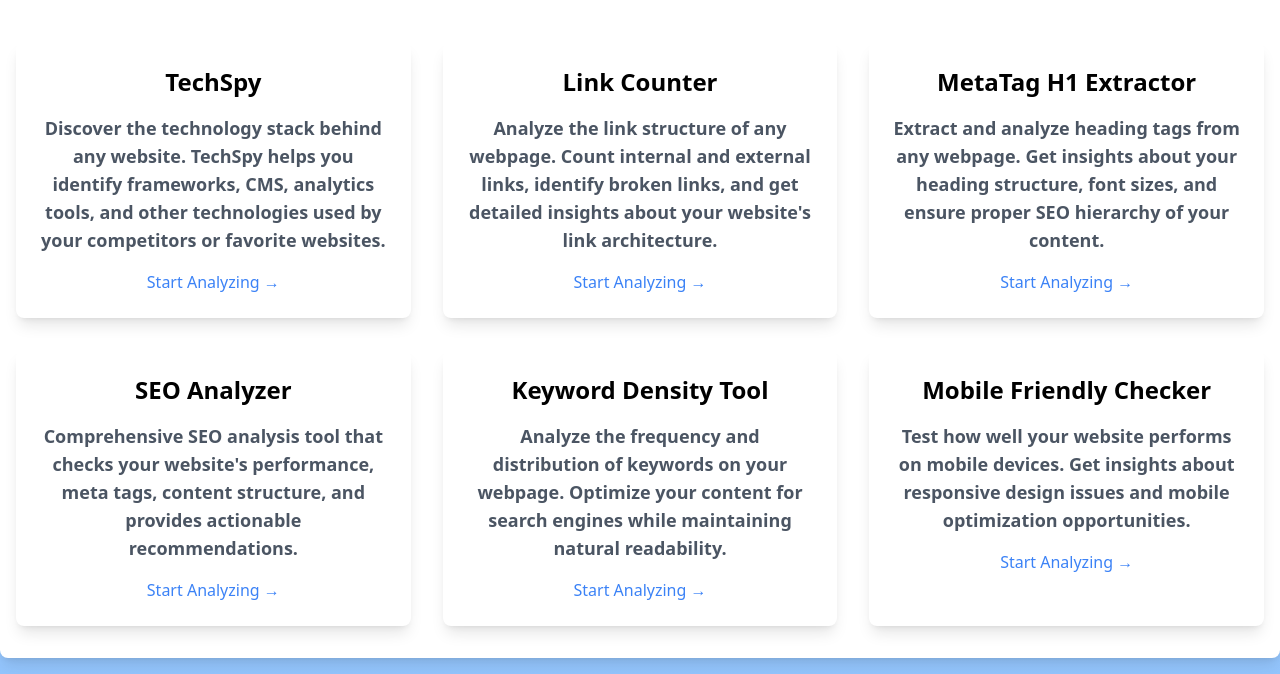
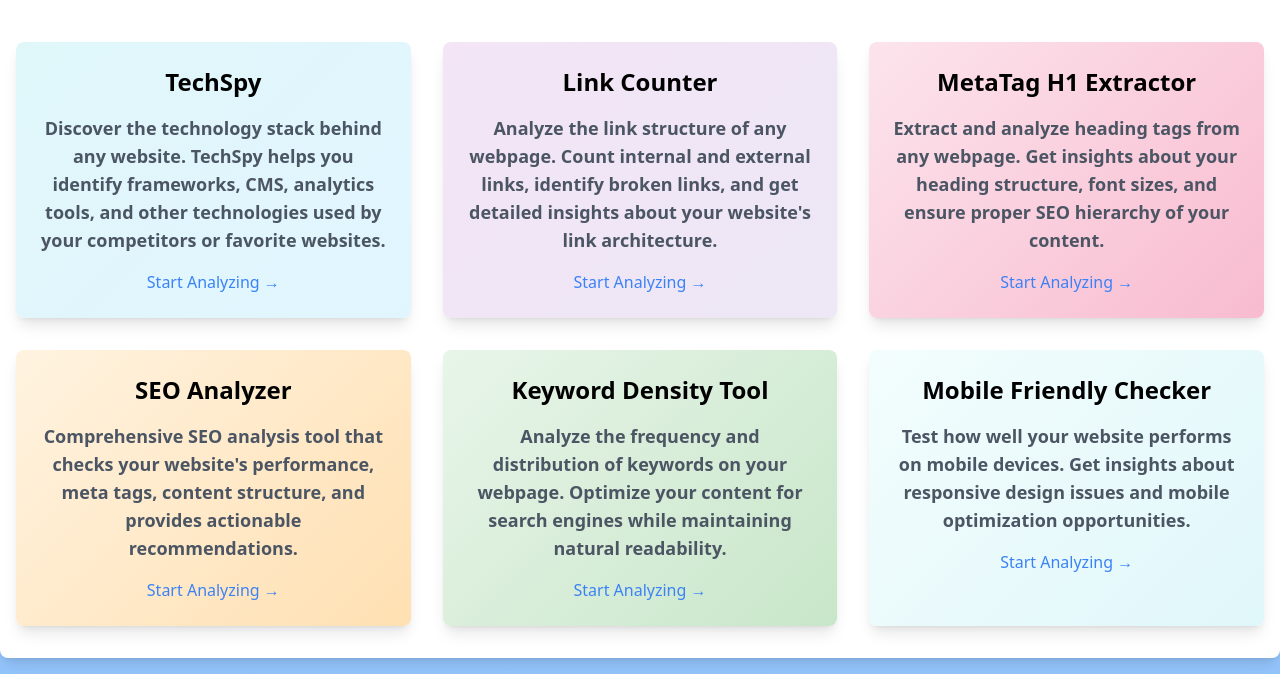
Before and after one commit to Maksim-Manojlovic/NodeJS-ExpressJS-Web-tools, a website: page public/seo-soft/seo-page.html in a window 1280 px wide. Shown: the part 126-800 px from the top of the page. Drawn offline with nearby package versions, Linux system fonts and the light colour scheme; files that its build step writes are made by us from their sources; files whose address does not match are found by name.

Commit message:
[ADD] Little styling background added

```diff
--- a/public/seo-soft/seo-page.html
+++ b/public/seo-soft/seo-page.html
@@ -14,7 +14,7 @@
 
         <div class="grid grid-cols-1 md:grid-cols-2 lg:grid-cols-3 gap-8">
             <!-- TechSpy -->
-            <div class="bg-white rounded-lg shadow-lg p-6">
+            <div class="bg-white rounded-lg shadow-lg p-6" style="background: linear-gradient(135deg, #e0f7fa, #e1f5fe);">
                 <h2 class="text-2xl font-bold mb-4">TechSpy</h2>
                 <p class="text-gray-600 mb-4">
                     Discover the technology stack behind any website. TechSpy helps you identify frameworks,
@@ -24,7 +24,7 @@
             </div>
 
             <!-- Link Counter -->
-            <div class="bg-white rounded-lg shadow-lg p-6">
+            <div class="bg-white rounded-lg shadow-lg p-6" style="background: linear-gradient(135deg, #f3e5f5, #ede7f6);">
                 <h2 class="text-2xl font-bold mb-4">Link Counter</h2>
                 <p class="text-gray-600 mb-4">
                     Analyze the link structure of any webpage. Count internal and external links,
@@ -34,7 +34,7 @@
             </div>
 
             <!-- MetaTag H1 -->
-            <div class="bg-white rounded-lg shadow-lg p-6">
+            <div class="bg-white rounded-lg shadow-lg p-6" style="background: linear-gradient(135deg, #fce4ec, #f8bbd0);">
                 <h2 class="text-2xl font-bold mb-4">MetaTag H1 Extractor</h2>
                 <p class="text-gray-600 mb-4">
                     Extract and analyze heading tags from any webpage. Get insights about your heading
@@ -44,7 +44,7 @@
             </div>
 
             <!-- SEO Analyzer -->
-            <div class="bg-white rounded-lg shadow-lg p-6">
+            <div class="bg-white rounded-lg shadow-lg p-6" style="background: linear-gradient(135deg, #fff3e0, #ffe0b2);">
                 <h2 class="text-2xl font-bold mb-4">SEO Analyzer</h2>
                 <p class="text-gray-600 mb-4">
                     Comprehensive SEO analysis tool that checks your website's performance,
@@ -54,7 +54,7 @@
             </div>
 
             <!-- Keyword Density -->
-            <div class="bg-white rounded-lg shadow-lg p-6">
+            <div class="bg-white rounded-lg shadow-lg p-6" style="background: linear-gradient(135deg, #e8f5e9, #c8e6c9);">
                 <h2 class="text-2xl font-bold mb-4">Keyword Density Tool</h2>
                 <p class="text-gray-600 mb-4">
                     Analyze the frequency and distribution of keywords on your webpage.
@@ -64,7 +64,7 @@
             </div>
 
             <!-- Mobile Friendly -->
-            <div class="bg-white rounded-lg shadow-lg p-6">
+            <div class="bg-white rounded-lg shadow-lg p-6" style="background: linear-gradient(135deg, #f3fdfd, #e0f7fa);">
                 <h2 class="text-2xl font-bold mb-4">Mobile Friendly Checker</h2>
                 <p class="text-gray-600 mb-4">
                     Test how well your website performs on mobile devices. Get insights about
```
